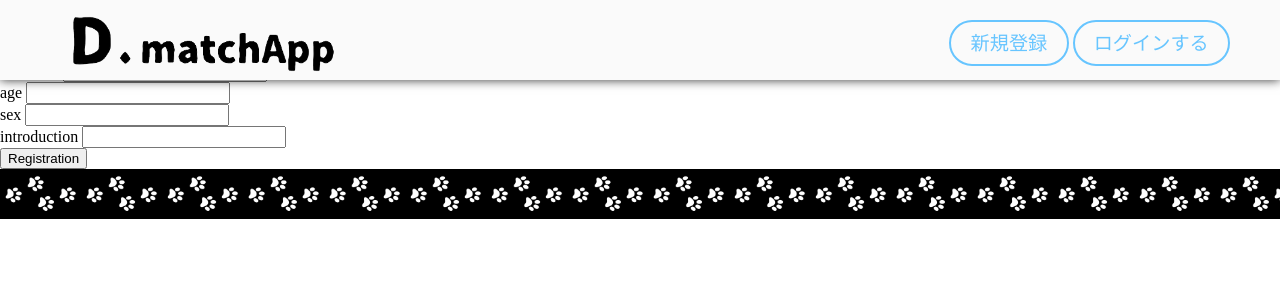
After one commit to ekusuy26/d_matchapp, a Django app: template templates/accounts/dogNew.html in a window 1280 px wide. The commit adds this page. Shown: the top 300 px of the page. Run offline with Django 3.2, Linux system fonts and the light colour scheme; the template is opened without the code that fills it, so the values that code supplies are empty, except form fields; tables that the repository leaves empty hold one stand-in row (values such as "Sample post"); form fields are guessed from the names that the template uses; some libraries are stand-ins or nearby versions.

Commit message:
Implemented pet registration function

```diff
--- a/accounts/forms.py
+++ b/accounts/forms.py
@@ -1,5 +1,6 @@
 from django.contrib.auth import forms as auth_forms
 from django import forms
+from .models import Dog
 
 class LoginForm(auth_forms.AuthenticationForm):
     '''ログインフォーム'''
@@ -7,3 +8,8 @@ class LoginForm(auth_forms.AuthenticationForm):
         super().__init__(*args, **kwargs)
         for field in self.fields.values():
             field.widget.attrs['placeholder'] = field.label
+
+class DogForm(forms.ModelForm):
+    class Meta:
+        model = Dog
+        fields = ('image', 'dogname', 'age', 'sex', 'introduction',)
--- a/accounts/urls.py
+++ b/accounts/urls.py
@@ -7,4 +7,5 @@ urlpatterns = [
     path('accounts/login/', views.MyLoginView.as_view(), name="login"),
     path('accounts/logout/', views.MyLogoutView.as_view(), name="logout"),
     path('accounts/create/', views.UserCreateView.as_view(),name="create"),
+    path('dogs/new/', views.dogNew,name="dogNew"),
 ]
--- /dev/null
+++ b/templates/accounts/dogNew.html
@@ -0,0 +1,34 @@
+{% extends '../shared/base.html' %}
+{% block content %}
+<div class="main">
+  <div class="dog-registration">
+    <form id="new_dog" method="post" enctype="multipart/form-data">
+      {% csrf_token %}
+      <div class="form-group-img">
+        <label class="newDogLabel">image</label>
+        <div class="userImgPreview" id="userImgPreview">
+          <img id="thumbnail" class="userImgPreview_content" accept="image/*" src="">
+        </div>
+        {{ form.image }}
+      </div>
+      <div class="form-group">
+        <label class="newDogLabel">dogname</label>
+        {{ form.dogname }}
+      </div>
+      <div class="form-group">
+        <label class="newDogLabel">age</label>
+        {{ form.age }}
+      </div>
+      <div class="form-group">
+        <label class="newDogLabel">sex</label>
+        {{ form.sex }}
+      </div>
+      <div class="form-group">
+        <label class="newDogLabel">introduction</label>
+        {{ form.introduction }}
+      </div>
+      <button type="submit" class="dogBtn">Registration</button>
+    </form>
+  </div>
+</div>
+{% endblock content %}
--- a/templates/myhp/sideBar.html
+++ b/templates/myhp/sideBar.html
@@ -2,7 +2,7 @@
   <div class="registeredDog">
     <p class="sideBarUserName">{{user.username}}さん</p>
     {% if dog_flg == 0 %}
-    <a href="#" class="sideBarLink">
+    <a href="{% url 'accounts:dogNew' %}" class="sideBarLink">
       <i class="fas fa-paw"></i>
       犬を登録してください
     </a>
```
Also changed, not shown: accounts/views.py (+21 -1 lines).
